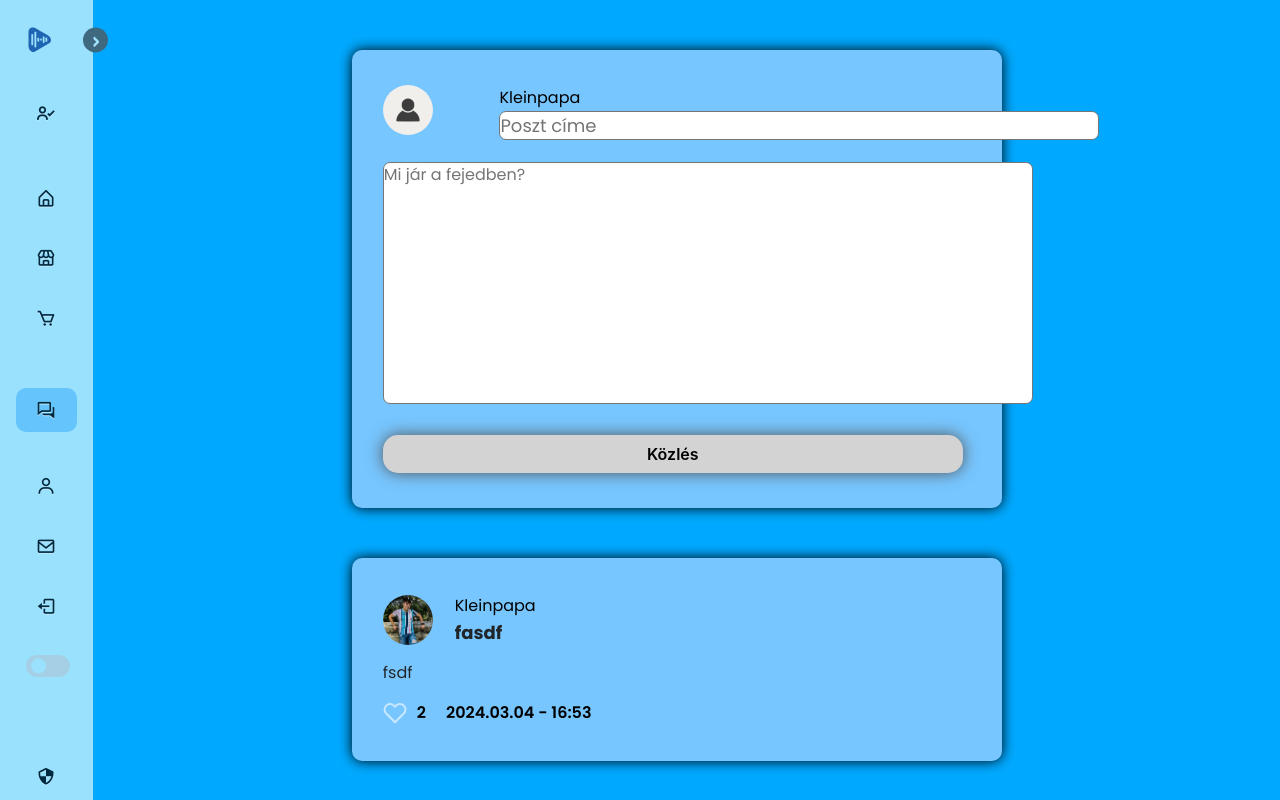
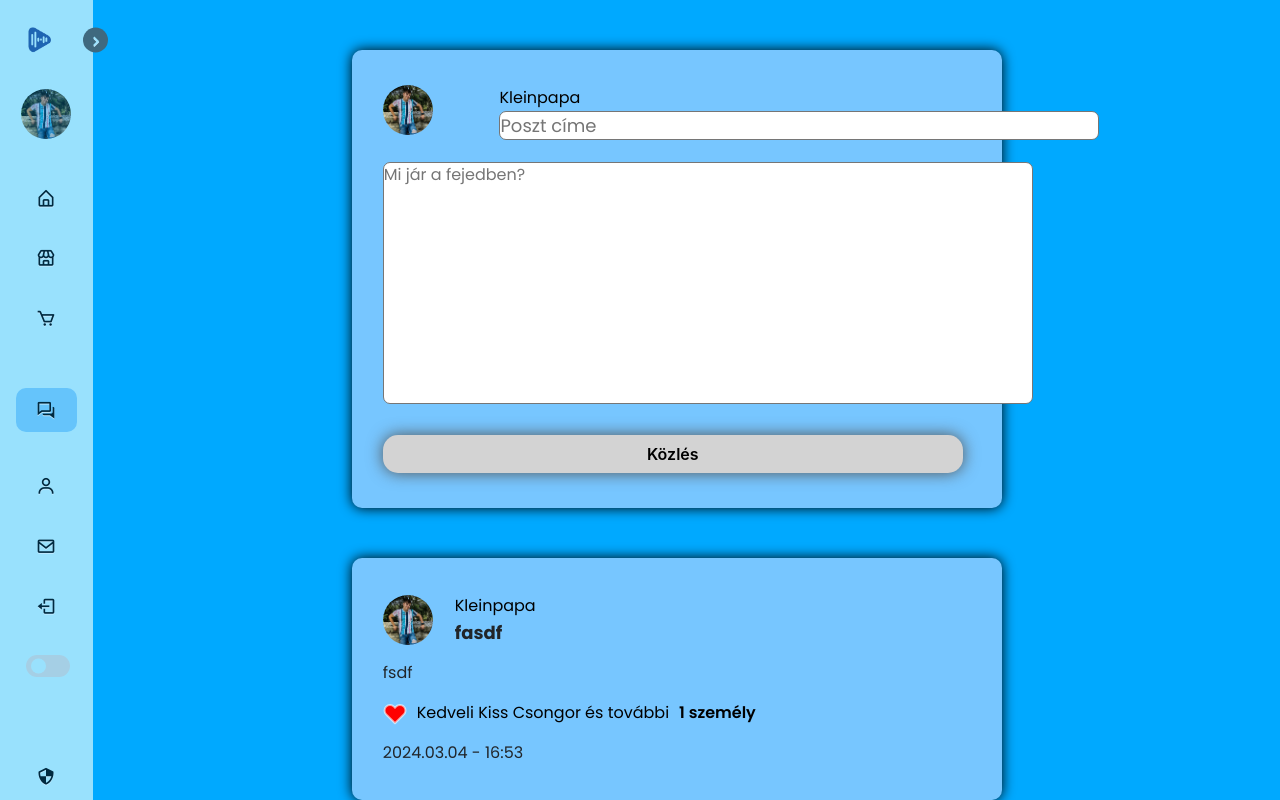
Before and after one commit to Voros-Webshop-Fejlesztok/Webshop-Projekt, a Django app: page /forum/ in a window 1280 px wide. Run offline with Django 4.2, Linux system fonts and the light colour scheme; a user stored in the database is signed in; data comes from the database, SQL or seed files in the repository; both versions use the stored data as it was after the commit; some libraries are stand-ins or nearby versions.

Commit message:
Version 3.3 - Like és pár javítás

```diff
--- a/static/css/forum.css
+++ b/static/css/forum.css
@@ -102,3 +102,7 @@ h4 {
   resize: none;
   border-radius: 7px;
 }
+
+.like-value{
+  font-weight: 400;
+}
--- a/static/css/profile.css
+++ b/static/css/profile.css
@@ -200,8 +200,17 @@ button{
     background-color: green;
     border-radius: 20%;
     background: none;
+    border: none;
+}
+p.likes{
+    font-weight: 600;
+}
+p.likes:hover{
+    font-weight: 700;
+    cursor: pointer;
+}
 
-}.big_btn{
+.big_btn{
     margin-left: 5px;
     width: 30px;
     height: 30px;
--- a/store/forms.py
+++ b/store/forms.py
@@ -36,7 +36,7 @@ class PostForm(forms.ModelForm):
 
     class Meta:
         model = Post
-        exclude = ("user",)
+        exclude = ("user", "likes")
 
 class UpdateProfileForm(forms.ModelForm):
     name = forms.CharField(
--- a/store/models.py
+++ b/store/models.py
@@ -12,7 +12,7 @@ class Customer(models.Model):
     followers = models.ManyToManyField("self", related_name='followed_by',symmetrical=False, blank=True)
     date_modified = models.DateTimeField(User, auto_now=True)
     image = models.ImageField(null=True, blank=True)
-    description = models.CharField(max_length=500, null=True)
+    description = models.CharField(max_length=500, null=True, blank=True)
     last_friend = models.ForeignKey('self', on_delete=models.CASCADE, null=True, blank=True)
 
     def __str__(self):
@@ -156,6 +156,9 @@ class Post(models.Model):
     created = models.DateTimeField(auto_now_add=True)
     likes = models.ManyToManyField(Customer, related_name='liked_by', symmetrical=False, blank=True)
 
+    def number_of_likes(self):
+        return self.likes.count() - 1
+
     def __str__(self):
         return f"{self.profile} " + f"{self.created:%Y-%m-%d %H:%M}"
 
--- a/store/templates/store/forum.html
+++ b/store/templates/store/forum.html
@@ -29,8 +29,8 @@
           <div class="profile">
             <div class="row">
             <div class="col-md-12 col-lg-2">
-            {% if self_profile.profile.imageURL %}
-              <img src="{{self_profile.profile.imageURL}}" class="ava">
+            {% if self_profile.imageURL %}
+              <img src="{{self_profile.imageURL}}" class="ava">
             {% else %}
               <img src="{% static 'images/placeholder_img.jpg' %}" class="ava">
             {% endif %}
@@ -76,16 +76,23 @@
       </div>
       <div class="insight">
         <div class="like">
-          <svg width="24" height="24" viewBox="0 0 24 24" fill="none" xmlns="http://www.w3.org/2000/svg">
+          <a href="{% url 'post_like' post.id %}">
+          <svg width="24" height="24" viewBox="0 0 24 24" {% if self_profile in post.likes.all %}fill="red"{% else %}fill="none"{% endif %} xmlns="http://www.w3.org/2000/svg">
             <g id="heart">
               <path id="Vector" d="M20.84 4.61C20.3292 4.099 19.7228 3.69364 19.0554 3.41708C18.3879 3.14052 17.6725 2.99817 16.95 2.99817C16.2275 2.99817 15.5121 3.14052 14.8446 3.41708C14.1772 3.69364 13.5708 4.099 13.06 4.61L12 5.67L10.94 4.61C9.9083 3.57831 8.50903 2.99871 7.05 2.99871C5.59096 2.99871 4.19169 3.57831 3.16 4.61C2.1283 5.64169 1.54871 7.04097 1.54871 8.5C1.54871 9.95903 2.1283 11.3583 3.16 12.39L4.22 13.45L12 21.23L19.78 13.45L20.84 12.39C21.351 11.8792 21.7563 11.2728 22.0329 10.6054C22.3095 9.93789 22.4518 9.22249 22.4518 8.5C22.4518 7.77751 22.3095 7.0621 22.0329 6.39464C21.7563 5.72718 21.351 5.12075 20.84 4.61V4.61Z" stroke="white" stroke-opacity="0.6" stroke-width="2" stroke-linecap="round" stroke-linejoin="round" />
             </g>
           </svg>
-          <p class="like-value">{{post.likes.all.count}}</p>
+          </a>
+          {% if post.likes.all.count == 1 %}
+          <p class="like-value">Kedveli {{post.likes.all.0}}</p>
+          {% endif %}
+          {% if post.likes.all.count > 1 %}
+          <p class="like-value">Kedveli {{post.likes.all.0}} és további <p class="likes">{{post.number_of_likes}} személy</p></p>
+          {% endif %}
         </div>
-        <div class="created">
-          <p>{{post.created|date:'Y.m.d - H:i'}}</p>
         </div>
+      <div class="created">
+        <p>{{post.created|date:'Y.m.d - H:i'}}</p>
       </div>
     </div>
   </div>
--- a/store/templates/store/main.html
+++ b/store/templates/store/main.html
@@ -55,14 +55,18 @@
           <ul class="menu-links" id="menu-links">
             <li class="nav-link basic">
               {% if request.user.id is None %}
-              <i class="bx bx-user-x icon"></i>
+              <img style="margin-left: 5px;" src="{% static 'images/placeholder_img.jpg' %}" class="ava">
               <span class="text nav-text"
                 >Köszöntünk<br /><strong>Vendégfelhasználó</strong></span
               >
               {% else %}
-              <i class="bx bx-user-check icon"></i>
-              <span class="text nav-text"
-                >Köszöntünk<br /><strong>{{request.user}}</strong></span
+              {% if request.user.customer.imageURL %}
+              <img style="margin-left: 5px;" src="{{request.user.customer.imageURL}}" class="ava">
+              {% else %}
+              <img style="margin-left: 5px;" src="{% static 'images/placeholder_img.jpg' %}" class="ava">
+              {% endif %}
+              <span style="margin-left: 25px;" class="text nav-text"
+                >Köszöntünk<br/><strong>{{request.user}}</strong></span
               >
               {% endif %}
             </li>
--- a/store/urls.py
+++ b/store/urls.py
@@ -18,4 +18,6 @@ urlpatterns = [
 
     path('update_item/', views.updateItem, name="update_item"),
     path('process_order/', views.processOrder, name="update_item"),
+    path('post_like/<int:pk>', views.post_like, name="post_like"),
+
 ]
--- a/store/views.py
+++ b/store/views.py
@@ -409,3 +409,15 @@ def owner(request):
     context = {'orders':orders, 'order_items':order_items, 'products':products}
 
     return render(request, 'store/owner.html', context)
+
+def post_like(request, pk):
+    post = get_object_or_404(Post, id=pk)
+    self_user = request.user.customer
+    self_profile = Customer.objects.get(id=self_user.id)
+
+    if post.likes.filter(id=self_profile.id):
+        post.likes.remove(self_profile)
+    else:
+        post.likes.add(self_profile)
+
+    return redirect('forum')
```
Also changed, not shown: db.sqlite3, store/migrations/0012_alter_customer_description.py (added).
